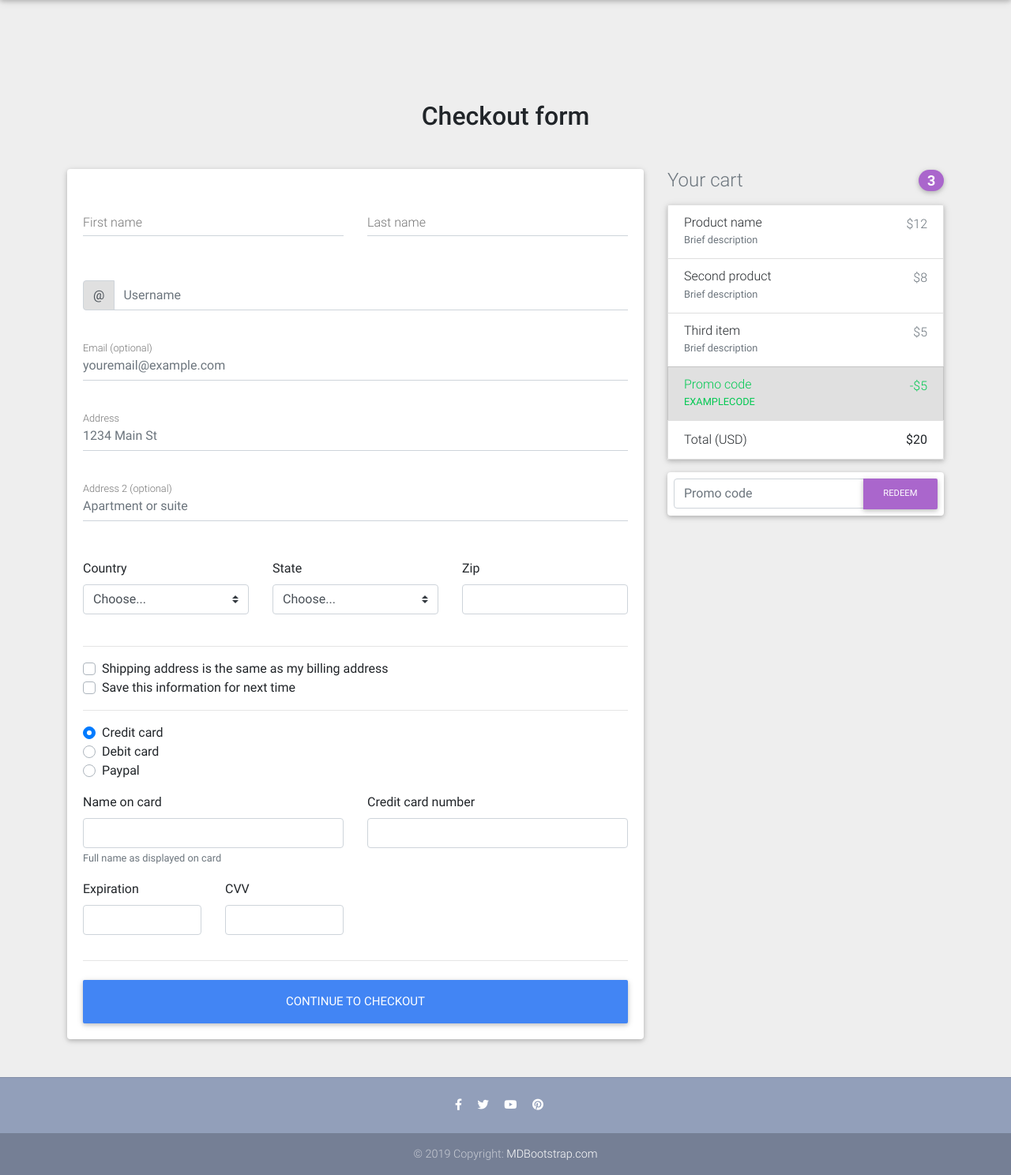
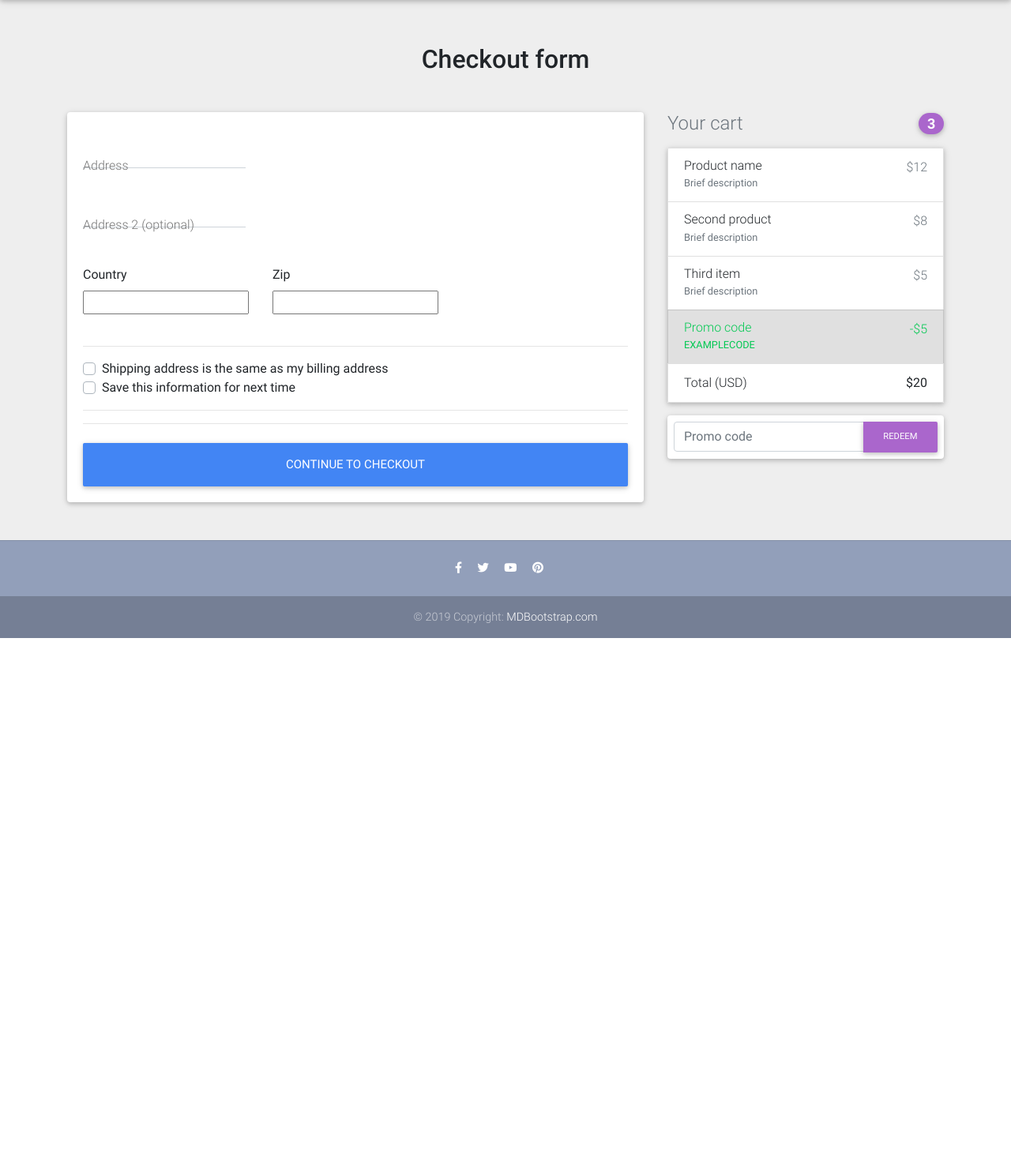
Before and after one commit to waterseeker/django_ecommerce, a Django app: template templates/checkout.html in a window 1280 px wide. Shown: the part 64-1552 px from the top of the page at 79% size. After the commit the page ends 872 px from the top, so only its background shows below. Run offline with Django 3.2, Linux system fonts and the light colour scheme; the template is opened without the code that fills it, so the values that code supplies are empty, except form fields; tables that the repository leaves empty hold one stand-in row (values such as "Sample post"); form fields are guessed from the names that the template uses; parts of the project's set-up code (start-up, migrations or seed data) failed here and were passed over; some libraries are stand-ins or nearby versions.

Commit message:
working on checkout

```diff
--- a/core/urls.py
+++ b/core/urls.py
@@ -1,7 +1,7 @@
 from django.urls import path
 from .views import (
     HomeView,
-    checkout,
+    CheckoutView,
     products,
     ItemDetailView,
     OrderSummaryView,
@@ -14,7 +14,7 @@
 
 urlpatterns = [
     path('', HomeView.as_view(), name='home'),
-    path('checkout/', checkout, name='checkout'),
+    path('checkout/', CheckoutView.as_view(), name='checkout'),
     path('product/<slug>/', ItemDetailView.as_view(), name='product'),
     path('order-summary/', OrderSummaryView.as_view(), name='order-summary'),
     path('add-to-cart/<slug>/', add_to_cart, name='add-to-cart'),
--- a/djangoecommerce/settings.py
+++ b/djangoecommerce/settings.py
@@ -20,6 +20,7 @@
     'allauth.account',
     'allauth.socialaccount',
     'crispy_forms',
+    'django_countries',
 
     'core',
 ]
--- a/requirements.txt
+++ b/requirements.txt
@@ -6,6 +6,7 @@
 defusedxml==0.6.0
 Django==3.0
 django-allauth==0.40.0
+django-countries==5.5
 django-crispy-forms==1.8.1
 idna==2.8
 isort==4.3.21
--- a/templates/checkout.html
+++ b/templates/checkout.html
@@ -1,11 +1,12 @@
 {% extends 'base.html'%}
+{% load crispy_forms_tags %}
 
 {% block content %}
 
 <body class="grey lighten-3">
 
   <!--Main layout-->
-  <main class="mt-5 pt-4">
+  <main>
     <div class="container wow fadeIn">
 
       <!-- Heading -->
@@ -21,61 +22,19 @@
           <div class="card">
 
             <!--Card content-->
-            <form class="card-body">
-
-              <!--Grid row-->
-              <div class="row">
-
-                <!--Grid column-->
-                <div class="col-md-6 mb-2">
-
-                  <!--firstName-->
-                  <div class="md-form ">
-                    <input type="text" id="firstName" class="form-control">
-                    <label for="firstName" class="">First name</label>
-                  </div>
-
-                </div>
-                <!--Grid column-->
-
-                <!--Grid column-->
-                <div class="col-md-6 mb-2">
-
-                  <!--lastName-->
-                  <div class="md-form">
-                    <input type="text" id="lastName" class="form-control">
-                    <label for="lastName" class="">Last name</label>
-                  </div>
-
-                </div>
-                <!--Grid column-->
-
-              </div>
-              <!--Grid row-->
-
-              <!--Username-->
-              <div class="md-form input-group pl-0 mb-5">
-                <div class="input-group-prepend">
-                  <span class="input-group-text" id="basic-addon1">@</span>
-                </div>
-                <input type="text" class="form-control py-0" placeholder="Username" aria-describedby="basic-addon1">
-              </div>
-
-              <!--email-->
-              <div class="md-form mb-5">
-                <input type="text" id="email" class="form-control" placeholder="youremail@example.com">
-                <label for="email" class="">Email (optional)</label>
-              </div>
-
+            <form method="POST" class="card-body">
+              {% csrf_token %}
               <!--address-->
               <div class="md-form mb-5">
-                <input type="text" id="address" class="form-control" placeholder="1234 Main St">
+                {% comment %} <input type="text" id="address" class="form-control" placeholder="1234 Main St"> {% endcomment %}
+                {{ form.street_address }}
                 <label for="address" class="">Address</label>
               </div>
 
               <!--address-2-->
               <div class="md-form mb-5">
-                <input type="text" id="address-2" class="form-control" placeholder="Apartment or suite">
+                {% comment %} <input type="text" id="address-2" class="form-control" placeholder="Apartment or suite"> {% endcomment %}
+                {{ form.apartment_address }}
                 <label for="address-2" class="">Address 2 (optional)</label>
               </div>
 
@@ -86,10 +45,11 @@
                 <div class="col-lg-4 col-md-12 mb-4">
 
                   <label for="country">Country</label>
-                  <select class="custom-select d-block w-100" id="country" required>
+                  {% comment %} <select class="custom-select d-block w-100" id="country" required>
                     <option value="">Choose...</option>
                     <option>United States</option>
-                  </select>
+                  </select> {% endcomment %}
+                  {{ form.country }}
                   <div class="invalid-feedback">
                     Please select a valid country.
                   </div>
@@ -98,7 +58,8 @@
                 <!--Grid column-->
 
                 <!--Grid column-->
-                <div class="col-lg-4 col-md-6 mb-4">
+                {% comment %} TODO add state handling {% endcomment %}
+                {% comment %} <div class="col-lg-4 col-md-6 mb-4">
 
                   <label for="state">State</label>
                   <select class="custom-select d-block w-100" id="state" required>
@@ -109,14 +70,15 @@
                     Please provide a valid state.
                   </div>
 
-                </div>
+                </div> {% endcomment %}
                 <!--Grid column-->
 
                 <!--Grid column-->
                 <div class="col-lg-4 col-md-6 mb-4">
 
                   <label for="zip">Zip</label>
-                  <input type="text" class="form-control" id="zip" placeholder="" required>
+                  {% comment %} <input type="text" class="form-control" id="zip" placeholder="" required> {% endcomment %}
+                  {{ form.zip }}
                   <div class="invalid-feedback">
                     Zip code required.
                   </div>
@@ -130,62 +92,27 @@
               <hr>
 
               <div class="custom-control custom-checkbox">
-                <input type="checkbox" class="custom-control-input" id="same-address">
+                <input {% if form.same_billing_address.value %} checked {% endif %} type="checkbox" class="custom-control-input" name="same_billing_address" id="same-address">
                 <label class="custom-control-label" for="same-address">Shipping address is the same as my billing address</label>
               </div>
               <div class="custom-control custom-checkbox">
-                <input type="checkbox" class="custom-control-input" id="save-info">
+                <input {% if form.save_info.value %} checked {% endif %} type="checkbox" class="custom-control-input" name="save_info" id="save-info">
                 <label class="custom-control-label" for="save-info">Save this information for next time</label>
               </div>
 
               <hr>
 
               <div class="d-block my-3">
+              {% for value, name in  form.fields.payment_option.choices %}
                 <div class="custom-control custom-radio">
-                  <input id="credit" name="paymentMethod" type="radio" class="custom-control-input" checked required>
-                  <label class="custom-control-label" for="credit">Credit card</label>
+                  <input id="{{ name }}" name="payment_option" value="{{ value }}" type="radio" class="custom-control-input" required>
+                  <label class="custom-control-label" for="{{ name }}">{{ name }}</label>
                 </div>
-                <div class="custom-control custom-radio">
-                  <input id="debit" name="paymentMethod" type="radio" class="custom-control-input" required>
-                  <label class="custom-control-label" for="debit">Debit card</label>
-                </div>
-                <div class="custom-control custom-radio">
+              {% endfor %}
+                {% comment %} <div class="custom-control custom-radio">
                   <input id="paypal" name="paymentMethod" type="radio" class="custom-control-input" required>
                   <label class="custom-control-label" for="paypal">Paypal</label>
-                </div>
-              </div>
-              <div class="row">
-                <div class="col-md-6 mb-3">
-                  <label for="cc-name">Name on card</label>
-                  <input type="text" class="form-control" id="cc-name" placeholder="" required>
-                  <small class="text-muted">Full name as displayed on card</small>
-                  <div class="invalid-feedback">
-                    Name on card is required
-                  </div>
-                </div>
-                <div class="col-md-6 mb-3">
-                  <label for="cc-number">Credit card number</label>
-                  <input type="text" class="form-control" id="cc-number" placeholder="" required>
-                  <div class="invalid-feedback">
-                    Credit card number is required
-                  </div>
-                </div>
-              </div>
-              <div class="row">
-                <div class="col-md-3 mb-3">
-                  <label for="cc-expiration">Expiration</label>
-                  <input type="text" class="form-control" id="cc-expiration" placeholder="" required>
-                  <div class="invalid-feedback">
-                    Expiration date required
-                  </div>
-                </div>
-                <div class="col-md-3 mb-3">
-                  <label for="cc-expiration">CVV</label>
-                  <input type="text" class="form-control" id="cc-cvv" placeholder="" required>
-                  <div class="invalid-feedback">
-                    Security code required
-                  </div>
-                </div>
+                </div> {% endcomment %}
               </div>
               <hr class="mb-4">
               <button class="btn btn-primary btn-lg btn-block" type="submit">Continue to checkout</button>
```
Also changed, not shown: core/forms.py (added, +30 -0 lines), core/views.py (+16 -4 lines).
